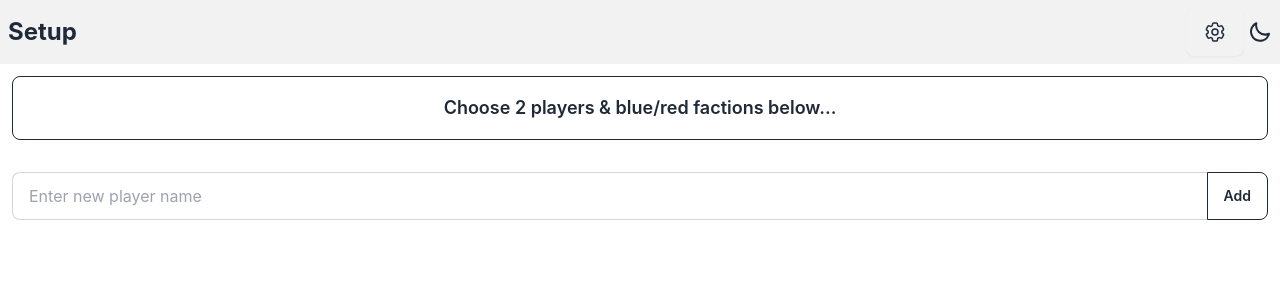
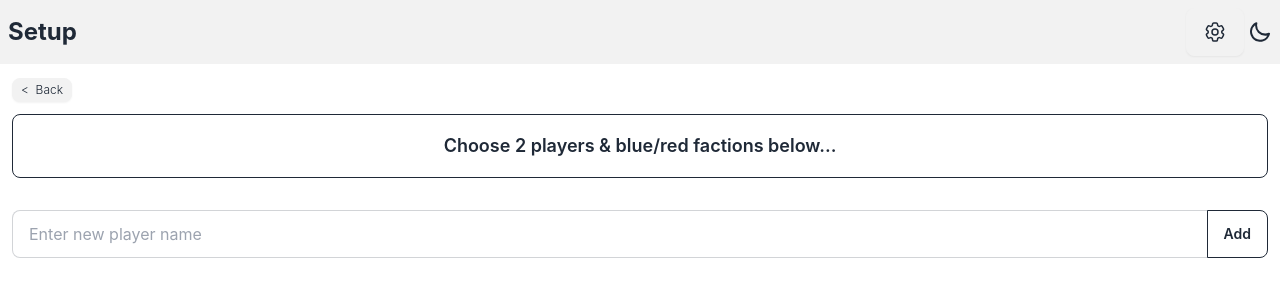
Before and after one commit to tsteelematc/tca-sw-deckbuilding, a React (Create React App) app: page /#/setup in a window 1280 px wide. Shown: the top 300 px of the page. Built offline with nearby package versions, Linux system fonts and the light colour scheme; what human-readable would draw is missing.

Commit message:
Back button on Setup for non Android users...
Hmm, a different button style, but font-light too ! ! !

Should be font-light for wordy fun fact, not font-thin

```diff
--- a/src/Home.tsx
+++ b/src/Home.tsx
@@ -341,7 +341,7 @@ export const Home: React.FC<HomeProps> = ({
                         Do winners use more starships?
                     </h2>
                     <p
-                        className="text-sm font-thin"
+                        className="text-sm font-light"
                     >
                         If so, losers may be destroying more starships per game out of necessity...
                     </p>
@@ -451,7 +451,7 @@ export const Home: React.FC<HomeProps> = ({
                             )
                             : (
                                 <p>
-                                    Play some games ! ! !
+                                    Yep, play some games ! ! !
                                 </p>
                             )
                     }
--- a/src/Setup.tsx
+++ b/src/Setup.tsx
@@ -85,6 +85,12 @@ export const Setup: React.FC<SetupProps> = ({
 
     return (
         <div>
+            <button
+                className="btn btn-xs ml-auto mb-3 font-light"
+                onClick={() => myNav(-1)}
+            >
+                &lt;&nbsp; Back
+            </button>
             <button
                 className={`btn btn-lg ${!twoPlayersAndFactionsChosen ? "btn-outline" : "btn-neutral"} mb-3 w-full overflow-hidden`}
                 // disabled={!twoPlayersAndFactionsChosen}
```
